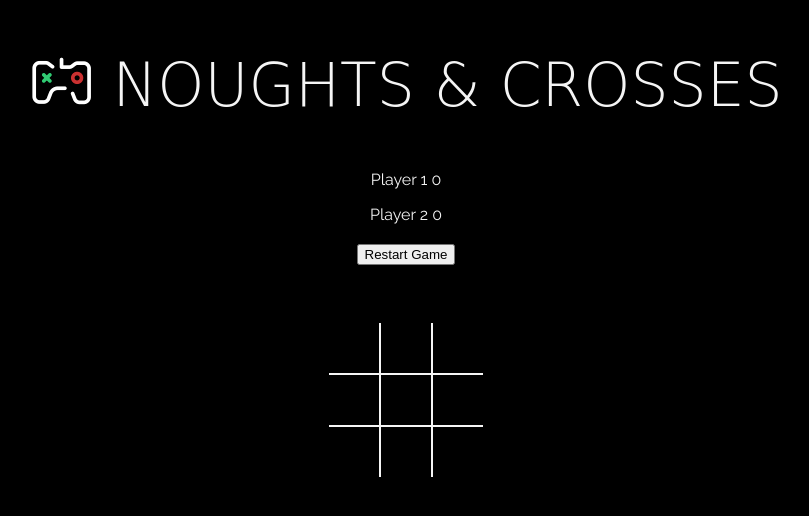
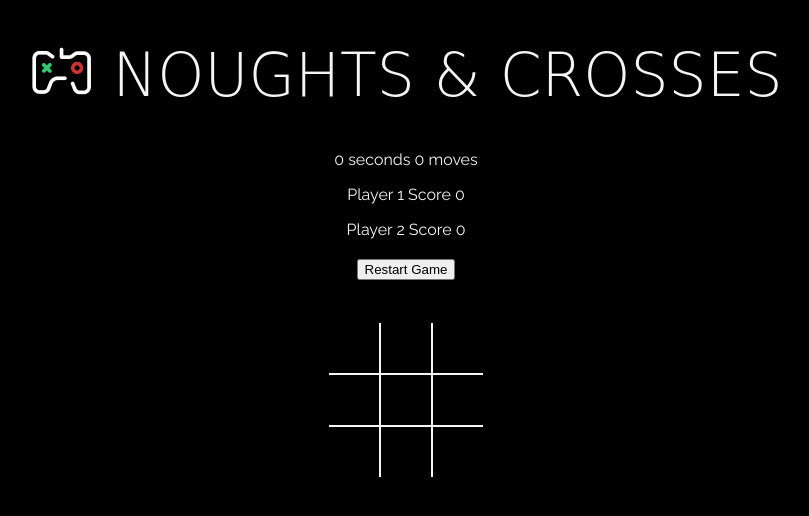
Before and after one commit to miriampayne/tic-tac-toe, a plain HTML site: page index.html in a window 1280 px wide. Shown: the whole page, without its empty margins (234-1043 px from the left). Drawn offline with Linux system fonts and the light colour scheme; a web font is replaced by a local one.

Commit message:
Feat: add timer and moves counter and refactor html

```diff
--- a/index.html
+++ b/index.html
@@ -15,8 +15,10 @@
       <title>Tic-Tac-Toe</title>
    </head>
    <body>
-      <section>
-         <h1 class="heading"><img class="logo" src="/assets/images/logo.png" alt="logo"> NOUGHTS & CROSSES</h1>
+      <div class="container">
+         <header>
+            <h1 class="heading"><img class="logo" src="/assets/images/logo.png" alt="logo"> NOUGHTS & CROSSES</h1>
+         </header>
          <div class="board" id="board">
             <div class="cell" data-value="0"></div>
             <div class="cell" data-value="1"></div>
@@ -28,20 +30,20 @@
             <div class="cell" data-value="7"></div>
             <div class="cell" data-value="8"></div>
          </div>
-         <div class="score-panel">
-            <div class="timer"></div>
-            <div class="moves"></div>
+         <section class="score-panel">
+            <span class="timer">0</span> seconds
+            <span class="moves">0</span> moves
             <div class="score-count">
-               <p class="scores">Player 1 <span id="player-one">0</span></p>
-               <p class="scores">Player 2 <span id="player-two">0</span></p>
+               <p class="scores">Player 1 Score <span id="player-one">0</span></p>
+               <p class="scores">Player 2 Score <span id="player-two">0</span></p>
             </div>
-         </div>
+         </section>
          <div class="game-over" id="game-over">
             <h2 class="game-status"></h2>
             <div id="game-msg"></div>
             <button id="restart-btn">Restart Game</button>
          </div>
-      </section>
+      </div>
       <script src="assets/js/script.js"></script>
    </body>
 </html>
```
